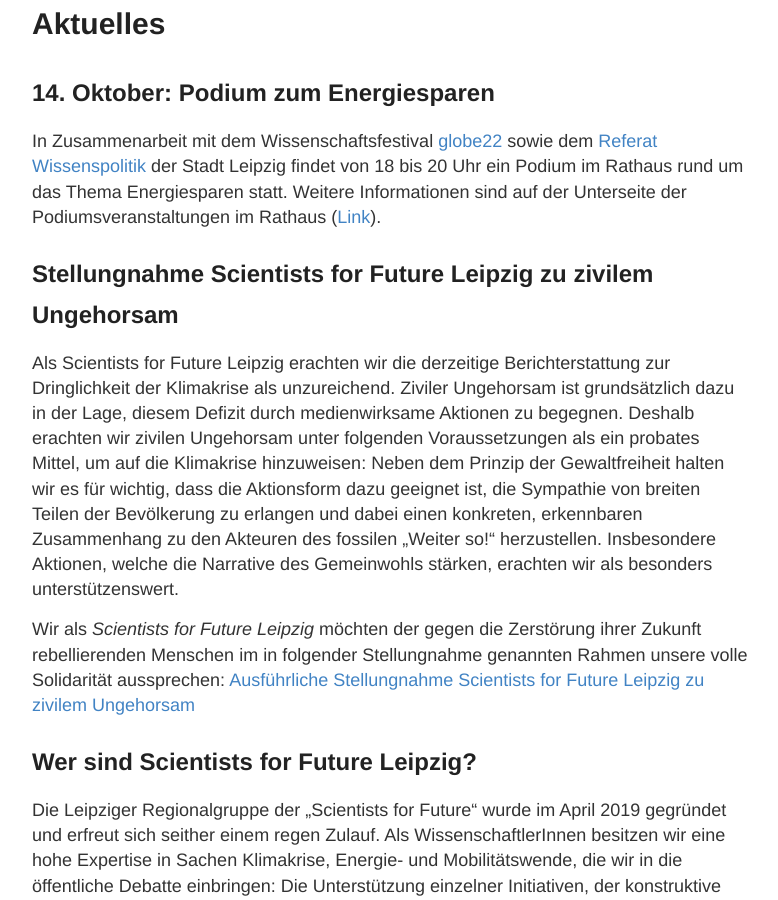
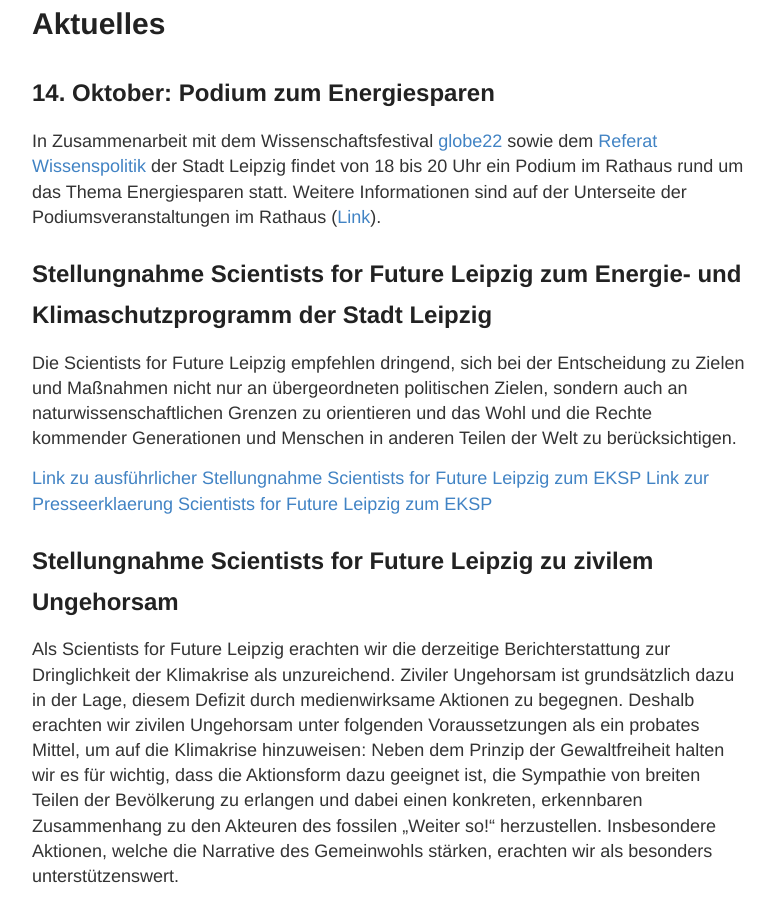
Before and after one commit to s4f-leipzig/s4f-leipzig.github.io, a Jekyll site: the page built from index.md, in a window 1280 px wide and 900 px high, scrolled down 459 px. Shown: the whole window, without its empty margins (248-1026 px from the left). Built offline with Jekyll 4.4.1, drawn with Linux system fonts in a browser that asks for light colours.

Commit message:
Update index.md

```diff
--- a/index.md
+++ b/index.md
@@ -5,6 +5,14 @@ title: Aktuelles
 
 <h2>14. Oktober: <a href="https://s4f-leipzig.de/podium/">Podium</a> zum Energiesparen</h2>
 In Zusammenarbeit mit dem Wissenschaftsfestival <a href="https://www.globe-festival.de/">globe22</a> sowie dem <a href="https://www.leipzig.de/buergerservice-und-verwaltung/aemter-und-behoerdengaenge/behoerden-und-dienstleistungen/dienststelle/referat-wissenspolitik-0117">Referat Wissenspolitik</a> der Stadt Leipzig findet von 18 bis 20 Uhr ein Podium im Rathaus rund um das Thema Energiesparen statt. Weitere Informationen sind auf der Unterseite der Podiumsveranstaltungen im Rathaus (<a href="https://s4f-leipzig.de/podium/">Link</a>).
+
+
+<h2>Stellungnahme Scientists for Future Leipzig zum Energie- und Klimaschutzprogramm der Stadt Leipzig</h2>
+
+<p>Die Scientists for Future Leipzig empfehlen dringend, sich bei der Entscheidung zu Zielen und Maßnahmen nicht nur an übergeordneten politischen Zielen, sondern auch an naturwissenschaftlichen Grenzen zu orientieren und das Wohl und die Rechte kommender Generationen und Menschen in anderen Teilen der Welt zu berücksichtigen.</p>
+
+<a href="https://s4f-leipzig.de/documents/221010_Stellungnahme_EKSP.pdf">Link zu ausführlicher Stellungnahme Scientists for Future Leipzig zum EKSP</a>
+<a href="https://s4f-leipzig.de/documents/221010_Presseerklaerung.pdf">Link zur Presseerklaerung Scientists for Future Leipzig zum EKSP</a>
 
 <h2>Stellungnahme Scientists for Future Leipzig zu zivilem Ungehorsam</h2>
 
```
